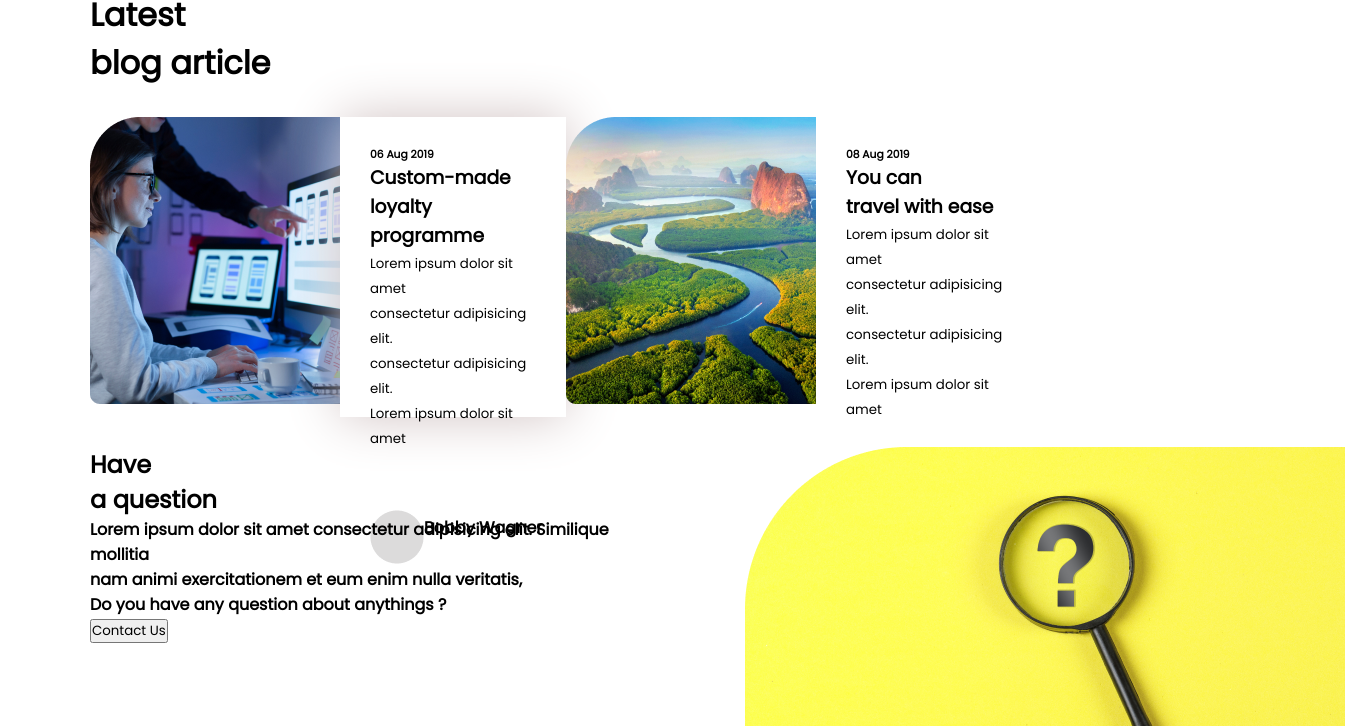
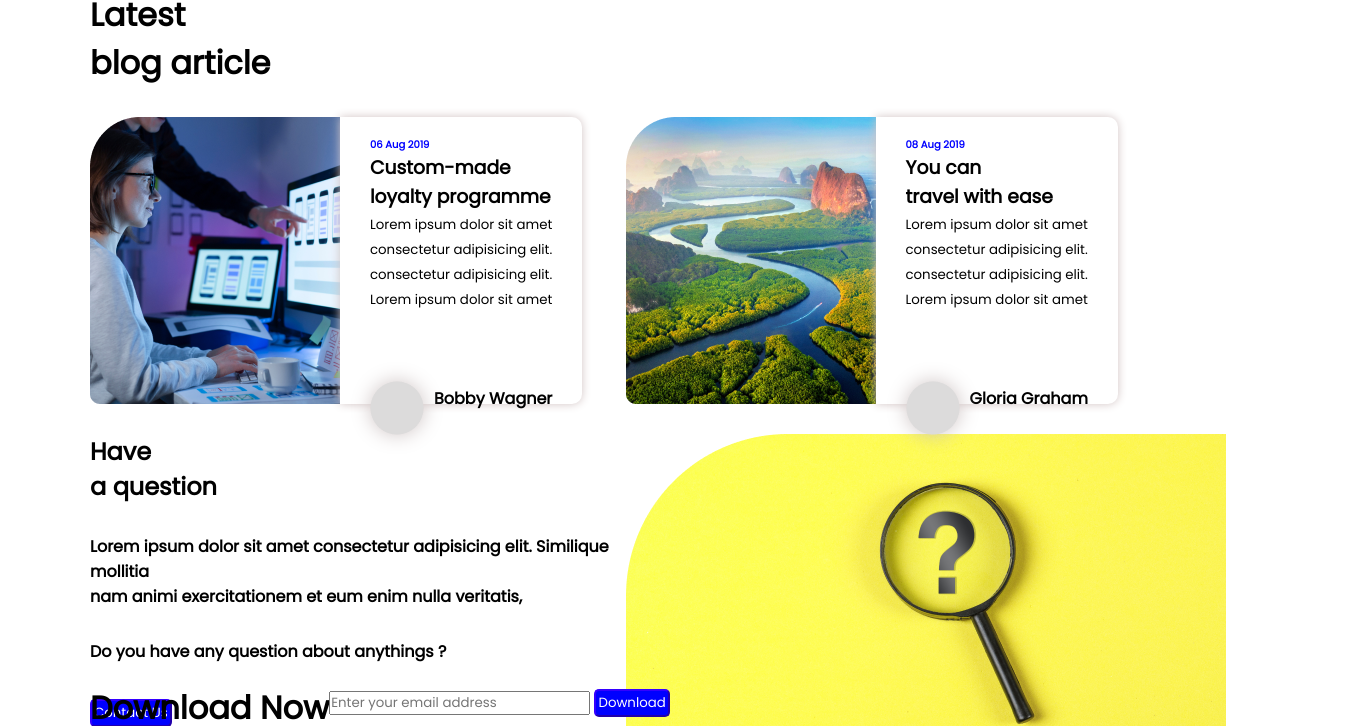
Before and after one commit to musaddiq-ashfaq/Dev-landing-page, a plain HTML site: page index.html in a window 1280 px wide. Shown: the part 1070-1796 px from the top of the page, 1345 px wide, since content can reach past the window. Drawn offline with Linux system fonts and the light colour scheme.

Commit message:
after hover

```diff
--- a/index.html
+++ b/index.html
@@ -127,7 +127,7 @@
                 <div class="blog-image">
                     <img src="./images/Rectangle Copy.png" alt="" >
                 </div>
-                <div class="blog-bottom">
+                <div class="blog-box">
                 <div class="blog-content">
                     <h6 >08 Aug 2019</h6>
                     <h3 >You can <br> travel with ease</h3>
--- a/style.css
+++ b/style.css
@@ -135,10 +135,18 @@ nav {
 
 }
 
+.card:hover {
+  box-shadow: 0px 0px 15px rgb(226, 217, 217);
+}
+.card-active:hover {
+  box-shadow: 0px 0px 5px rgb(76, 49, 251);
+}
+
 .blog-heading {
   margin-left: 90px;
   margin-top: 30px;
   margin-bottom: 30px;
+  font-weight: 800;
 
 
 }
@@ -152,48 +160,125 @@ nav {
 .blog-card {
   display: flex;
   flex-direction: row;
-  height: 300px;
-  width: 40%;
+  height: 287px;
+  width: 45%;
+
 }
 
 .blog-content {
 
-  margin: 30px 30px 0px 30px;
+  margin-top: 20px;
+  margin-left: 30px;
+  margin-right: 30px;
+
 }
 
 .blog-box {
   display: flex;
   flex-direction: column;
-  box-shadow: 0px 0px 50px rgb(209, 195, 195);
+   box-shadow: 0px 0px 10px rgb(209, 195, 195);
+  border-radius: 0px 10px 10px 0px;
+  background-color: transparent;
+
+}
 
 
+
+.blog-card-bottom-image {
+  filter: drop-shadow(0px 0px 10px rgb(206, 196, 196));
+
+
+}
+
+h6 {
+  color: blue;
+  font-size: 10px;
+  font-weight: 800;
 }
 
 .author-button {
   margin-left: 30px;
   display: flex;
-  margin-top: 60px;
+  margin-top: 70px;
 }
 
 .blog-author {
   margin-top: 5px;
+  margin-left : 5px;
 }
 
+.blog-box:hover {
+  cursor: pointer;
+  color: rgb(27, 27, 244);
+}
 .faq-section {
   display: flex;
   flex-direction: row;
   margin-left: 90px;
   margin-top: 30px;
-  justify-content: space-between;
+
+  height: 250px;
 }
 
 .faq-content {
   width: 45%;
 
+
 }
+
+.faq-section h4 {
+  margin-top: 30px;
+  margin-bottom: 30px;
+}
+
+
+
 
 .faq-image {
   width: 45%;
 
-  justify-content:right ;
+   ;
+
 }
+
+
+button {
+  padding: 2px;
+  background-color: blue;
+  color: white;
+  border-radius: 5px;
+  border-color: #3400ff;
+  cursor: pointer;
+  margin: 5px 0px;
+}
+
+
+
+
+
+
+
+
+
+
+
+.download-section {
+  margin-left: 90px;
+  display: flex;
+  flex-direction: row;
+
+
+}
+
+
+
+
+
+
+
+
+
+
+.footer-section {
+  margin-left: 90px;
+}
```
